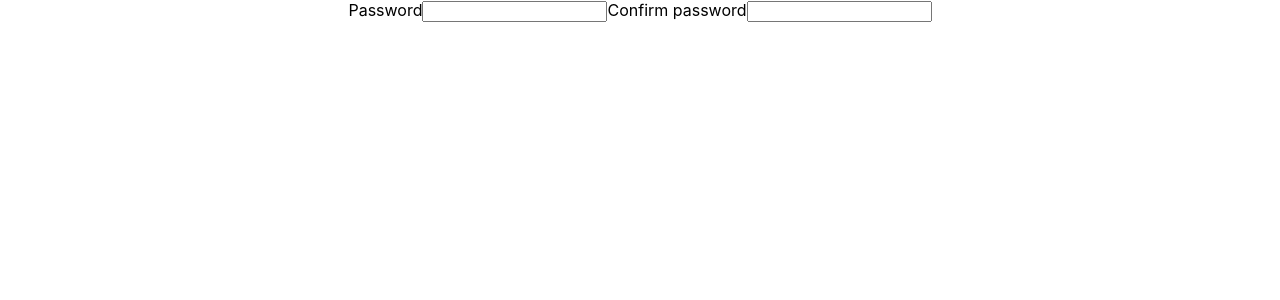
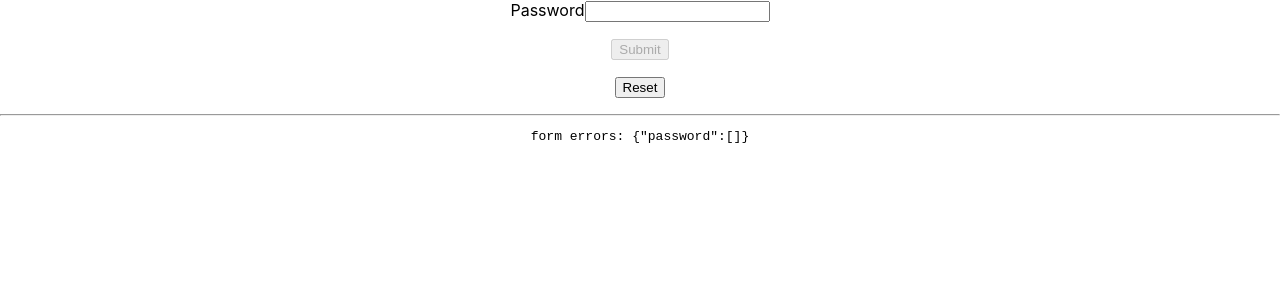
Before and after one commit to iankhor/react-my-forms, a React (Create React App) app: page / in a window 1280 px wide. Shown: the top 300 px of the page. Built offline with nearby package versions, Linux system fonts and the light colour scheme.

Commit message:
SPIKE reset server response on key change

```diff
--- a/src/App.tsx
+++ b/src/App.tsx
@@ -1,5 +1,9 @@
-import React, { ChangeEvent, useReducer } from 'react'
+import React, { useMemo, useState, ChangeEvent, useReducer, useEffect } from 'react'
 import './App.css'
+
+type Form = {
+  password: string | null
+}
 
 type FormState = {
   password: string | null
@@ -19,11 +23,15 @@ type Action =
       property: keyof FormState
       value: any
     }
+  | {
+      type: 'submit'
+      errors: any
+    }
 
 const initFormState = {
   password: null,
   errors: {
-    password: false,
+    password: [],
   },
 }
 
@@ -33,9 +41,12 @@ function reducer(state: FormState, action: Action) {
       return { ...state, [action.property]: action.value.trim() }
     case 'blur': {
       const newState = { ...state, [action.property]: action.value.trim() }
+      return { ...newState, errors: { ...validateFields(newState) } }
+    }
+    case 'submit': {
       return {
-        ...newState,
-        errors: { ...validateFields(newState) },
+        ...state,
+        errors: { ...action.errors },
       }
     }
   }
@@ -43,12 +54,17 @@ function reducer(state: FormState, action: Action) {
 
 type ErrorKeys = 'blank' | 'length'
 
+const generateError = () => {
+  const errors = ['invalid', 'someErrorKey', '']
+  return [errors[Math.floor(Math.random() * errors.length)]].filter(Boolean)
+}
+
 function isBlank(value: string | null): ErrorKeys {
-  return (value === '' ? 'blank' : '') as ErrorKeys
+  return (value === '' || value === null ? 'blank' : '') as ErrorKeys
 }
 
 function isLength(value: string | null, length: number): ErrorKeys {
-  return (typeof value === 'string' && value.length < length ? 'length' : '') as ErrorKeys
+  return ((typeof value === 'string' && value.length < length) || value === null ? 'length' : '') as ErrorKeys
 }
 
 function validateFields(state: FormState): any {
@@ -59,20 +75,44 @@ function validateFields(state: FormState): any {
 
 function errorMessage(key: ErrorKeys) {
   const errorMessage = {
-    blank: 'cannot be blank',
-    length: 'is too short',
-    default: 'field has errors',
+    blank: 'CLIENT VALIDATION cannot be blank',
+    length: 'CLIENT VALIDATION is too short',
+    invalid: 'SERVER VALIDATION this is invalid',
+    someErrorKey: 'SERVERVALIDATION this is some error key message',
+    default: 'CLIENT VALIDATION DEFAULT field has errors',
   }
 
   return errorMessage[key] || errorMessage.default
 }
 
+function isValid(state: FormState): any {
+  const validatedForm = validateFields(state)
+  return Object.values(validatedForm).flat().length === 0
+}
+
+const useSimulatedSubmitServer = () => {
+  const [isReturnResponse, setIsReturnResponse] = useState<boolean>(false)
+  const error = useMemo(() => generateError(), [isReturnResponse])
+
+  const reset = () => setIsReturnResponse(false)
+
+  const submitForm = (form: Form) => setIsReturnResponse(true)
+
+  return { submitForm, reset, response: isReturnResponse ? { password: error } : null }
+}
+
 export default function App() {
   const [state, dispatch] = useReducer(reducer, initFormState)
+  const { submitForm, response, reset } = useSimulatedSubmitServer()
+
+  const submit = () => {
+    const { password } = state
+    reset()
+    isValid(state) && submitForm({ password })
+  }
 
   return (
     <div className="App">
-      <form>
       <label>
         Password
         <input
@@ -82,19 +122,27 @@ export default function App() {
             dispatch({ type: 'change', property: 'password', value: e.target.value })
           }}
           onBlur={(e: ChangeEvent<HTMLInputElement>) => {
+            reset()
             dispatch({ type: 'blur', property: 'password', value: e.target.value })
           }}
         />
       </label>
-        <div role="alert" style={{ display: state.errors.password.length ? '' : 'none' }}>
-          {errorMessage(state.errors.password[0])}
+      <div role="alert" style={{ display: state.errors.password.length || response?.password.length ? '' : 'none' }}>
+        {errorMessage(state.errors.password[0] || response?.password[0])}
       </div>
 
-        <label>
-          Confirm password
-          <input value="" onChange={() => {}} />
-        </label>
-      </form>
+      <p>
+        <button disabled={!isValid(state)} onClick={submit}>
+          Submit
+        </button>
+      </p>
+
+      <p>
+        <button onClick={() => reset()}>Reset</button>
+      </p>
+      <hr />
+      {!!response && <pre>Server error responses: {JSON.stringify(response)}</pre>}
+      {<pre>form errors: {JSON.stringify(state.errors)}</pre>}
     </div>
   )
 }
```
Lines whose indentation alone changed are shown as unchanged.
